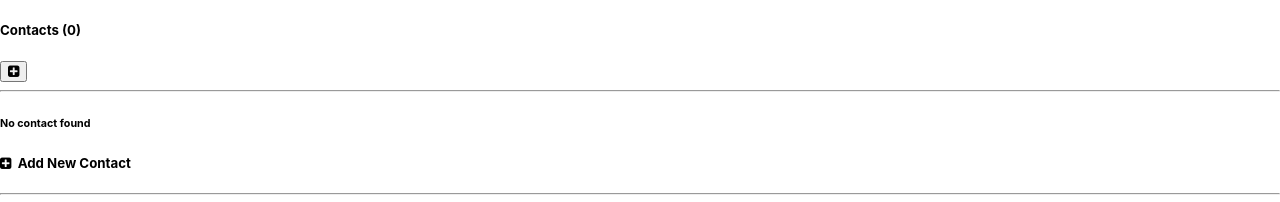
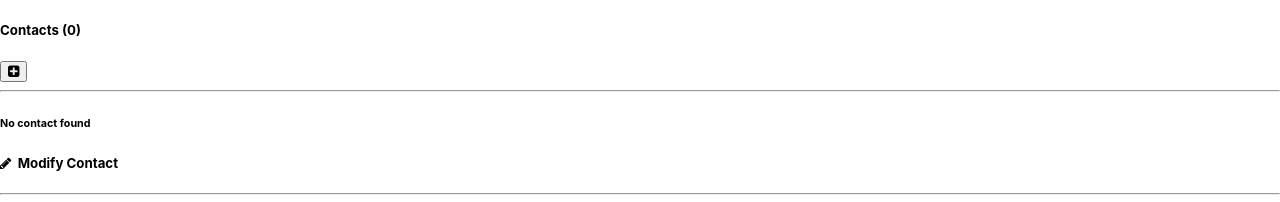
Before and after one commit to Zubair-Ashraf/keyko-contacts, a React (Create React App) app: page /contacts/1 in a window 1280 px wide. Shown: the top 202 px of the page. Built offline with nearby package versions, Linux system fonts and the light colour scheme.

Commit message:
modify contact form header

```diff
--- a/src/routes/ManageContacts/components/ContactForm/index.tsx
+++ b/src/routes/ManageContacts/components/ContactForm/index.tsx
@@ -52,8 +52,8 @@ export const ContactForm: FC<ContactFormProps> = (props: ContactFormProps) => {
   return (
     <Fragment>
       <Typography size='5' textAlign='left'>
-        <Icon name={'plus-square'} />
-        &nbsp; Add New Contact
+        <Icon name={contactId ? 'pencil' : 'plus-square'} />
+        &nbsp; {contactId ? 'Modify Contact' : 'Add New Contact'}
       </Typography>
       <Divider />
       <Grid container>
```
